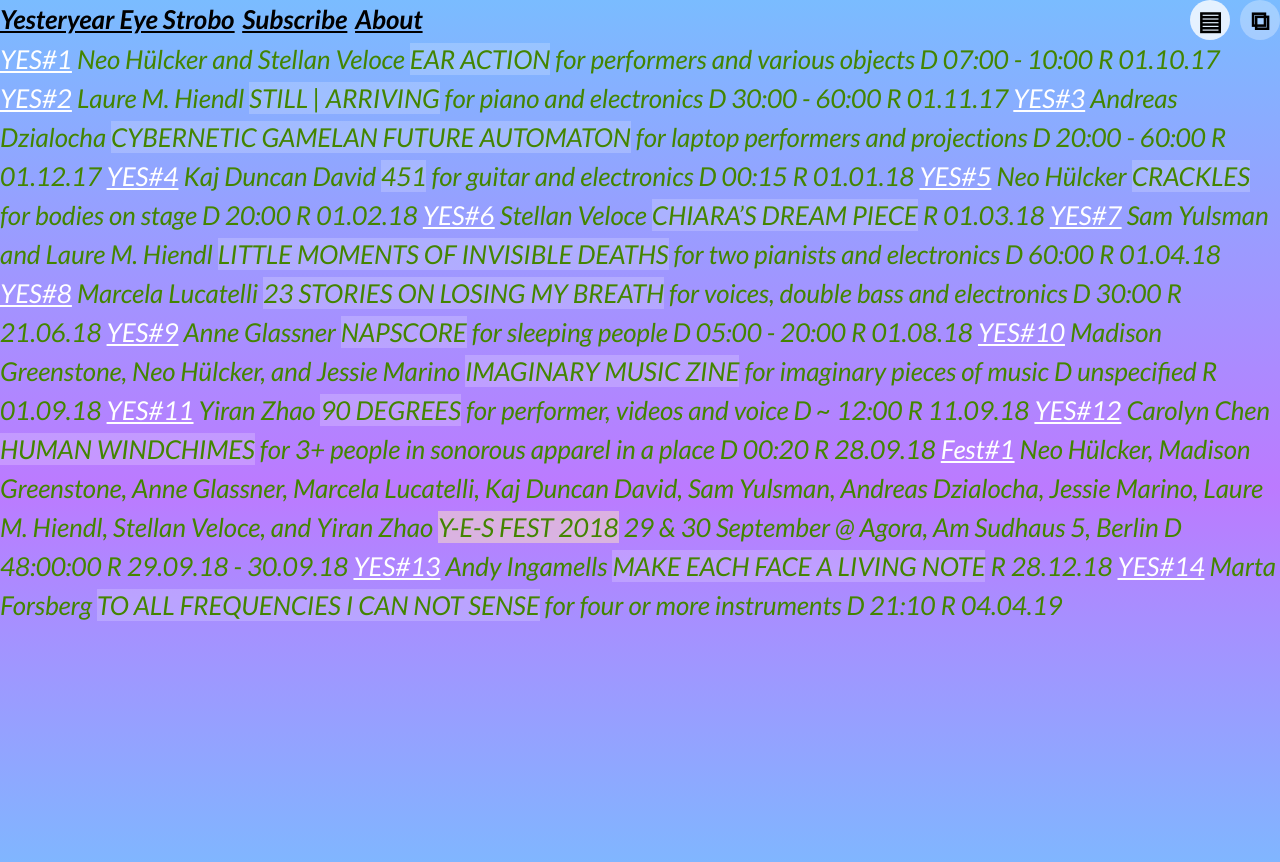
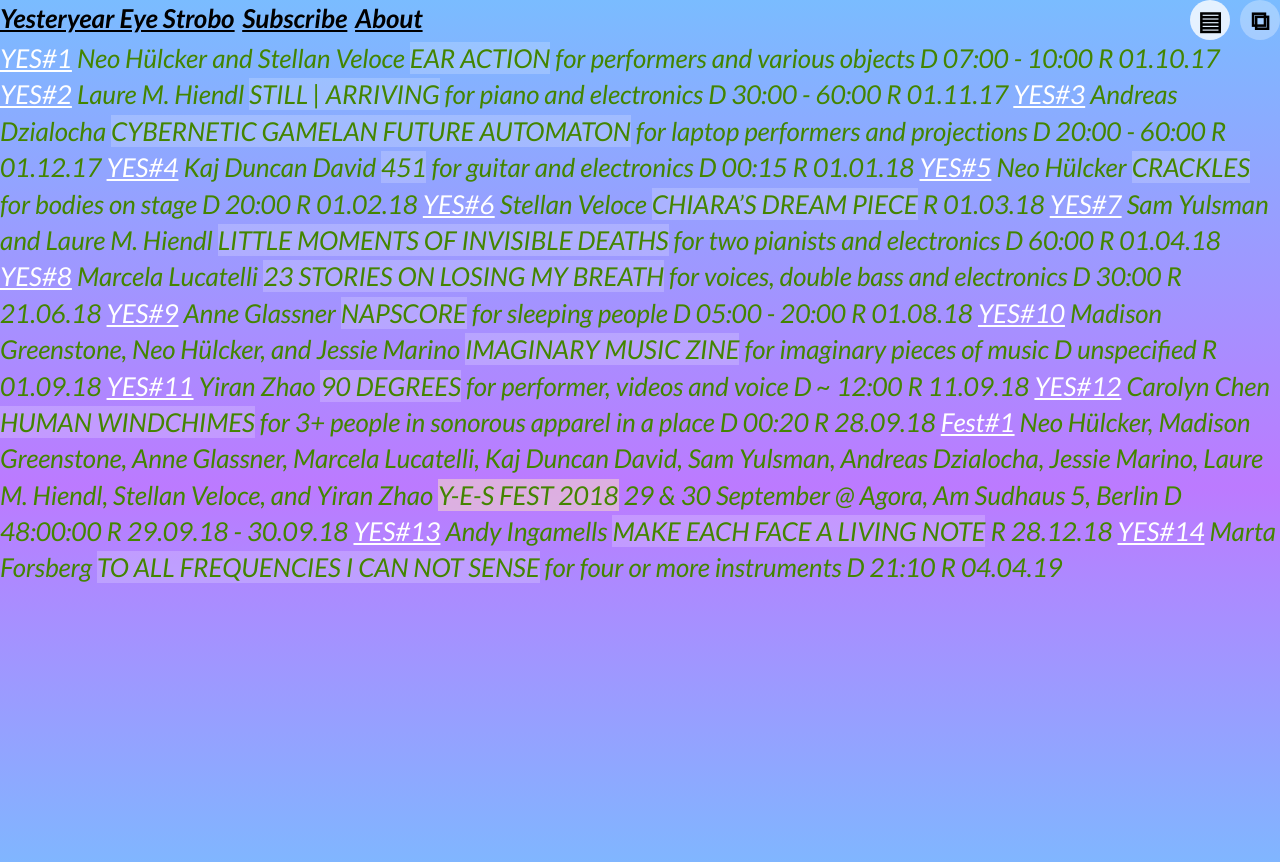
Before and after one commit to adzialocha/y-e-s, a Jekyll site: the page built from index.md, in a window 1280 px wide. Shown: the top 862 px of the page. Built offline with Jekyll 4.4.1, drawn with Linux system fonts in a browser that asks for light colours.

Commit message:
Smaller line height

```diff
--- a/assets/styles/variables.scss
+++ b/assets/styles/variables.scss
@@ -13,7 +13,7 @@ $font-weight-bold: 700;
 
 // line height
 
-$line-height-base: 1.5;
+$line-height-base: 1.4;
 
 // colors
 
```
